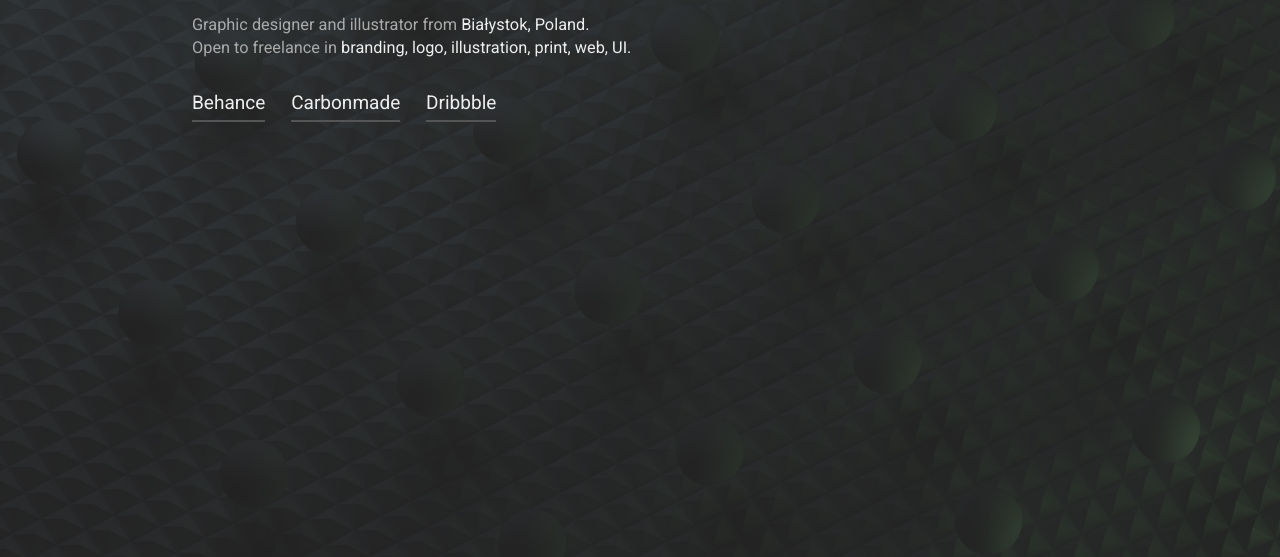
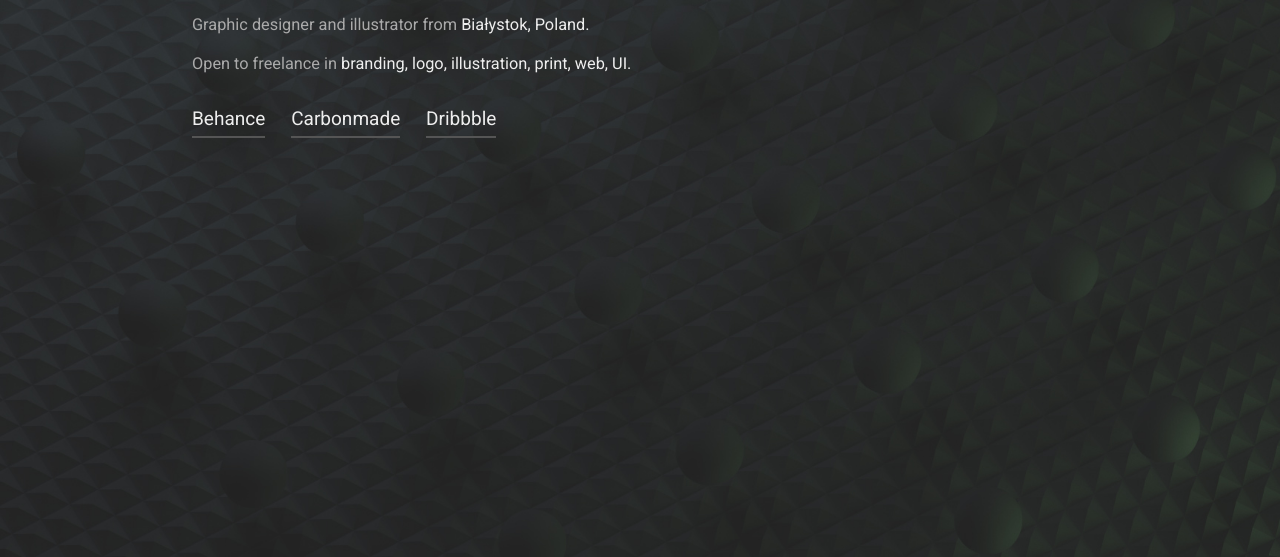
Before and after one commit to damianbaranowski/damianbaranowski.github.io, a plain HTML site: page index.html in a window 1280 px wide. Shown: the part 243-800 px from the top of the page. Drawn offline with Linux system fonts and the light colour scheme.

Commit message:
info split into two paragraphs

```diff
--- a/index.html
+++ b/index.html
@@ -10,8 +10,8 @@
             <h1>Damian Baranowski</h1>
 
             <div class="info">
-              <p>Graphic designer and illustrator from <b>Białystok, Poland.</b><br>
-              Open to freelance in <b>branding, logo, illustration, print, web, UI.</b></p>
+              <p>Graphic designer and illustrator from <b>Białystok, Poland.</b></p>
+              <p>Open to freelance in <b>branding, logo, illustration, print, web, UI.</b></p>
             </div>
 
             <div class="portfolio">
--- a/style.css
+++ b/style.css
@@ -71,6 +71,10 @@ font-size: 1.2em;
 margin: 0 0 1em 0;
 }
 
+p {
+  margin-bottom: 1em;
+}
+
 .main {
 text-align: left;
 font-weight: normal;
```
